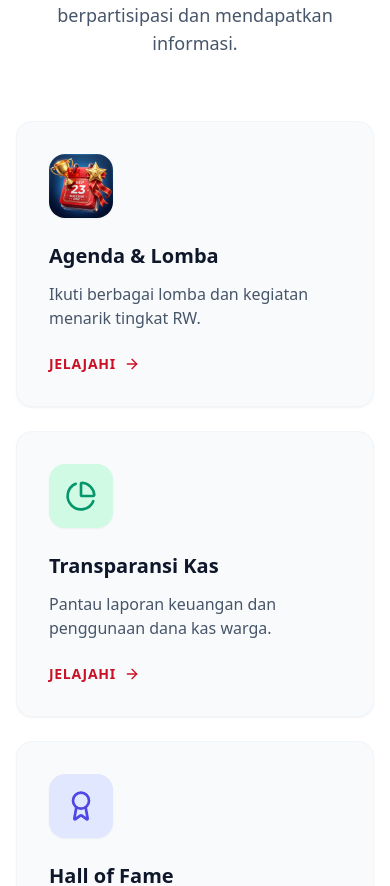
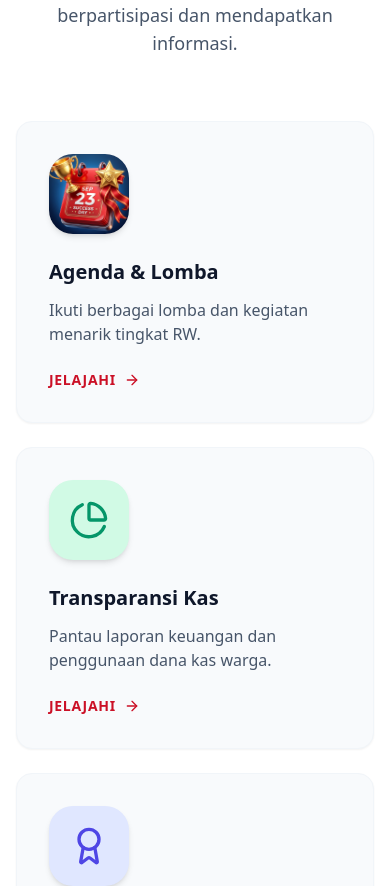
Before and after one commit to devcraftid/KarangTaruna, a React (Vite) app: page / in a window 390 px wide. Shown: the part 1420-2306 px from the top of the page. Built offline with nearby package versions, Linux system fonts and the light colour scheme; no server answers; the database is empty.

Commit message:
fix: increase sizes of feature icons for better visibility on mobile and desktop

```diff
--- a/src/pages/public/Home.tsx
+++ b/src/pages/public/Home.tsx
@@ -118,11 +118,11 @@ export default function Home() {
               <Link key={i} to={feature.to} className="group block h-full">
                 <Card className="h-full border-slate-100 dark:border-slate-800 hover:border-primary/50 hover:shadow-xl transition-all duration-300 rounded-2xl overflow-hidden bg-slate-50 dark:bg-slate-900 group-hover:-translate-y-2">
                   <CardContent className="p-8">
-                    <div className={`w-16 h-16 rounded-2xl ${feature.color} flex items-center justify-center mb-6 transform group-hover:scale-110 transition-transform duration-300 shadow-sm overflow-hidden`}>
+                    <div className={`w-20 h-20 md:w-24 md:h-24 rounded-3xl ${feature.color} flex items-center justify-center mb-6 md:mb-8 transform group-hover:scale-110 transition-transform duration-300 shadow-md overflow-hidden`}>
                       {feature.imageSrc ? (
-                        <img src={feature.imageSrc} alt={feature.title} className="w-full h-full object-cover scale-[1.35] drop-shadow-md" />
+                        <img src={feature.imageSrc} alt={feature.title} className="w-full h-full object-cover scale-[1.5] drop-shadow-lg" />
                       ) : (
-                        <feature.icon className="w-8 h-8" />
+                        <feature.icon className="w-10 h-10 md:w-12 md:h-12" />
                       )}
                     </div>
                     <h3 className="text-xl font-bold text-slate-900 dark:text-white mb-3">{feature.title}</h3>
```
